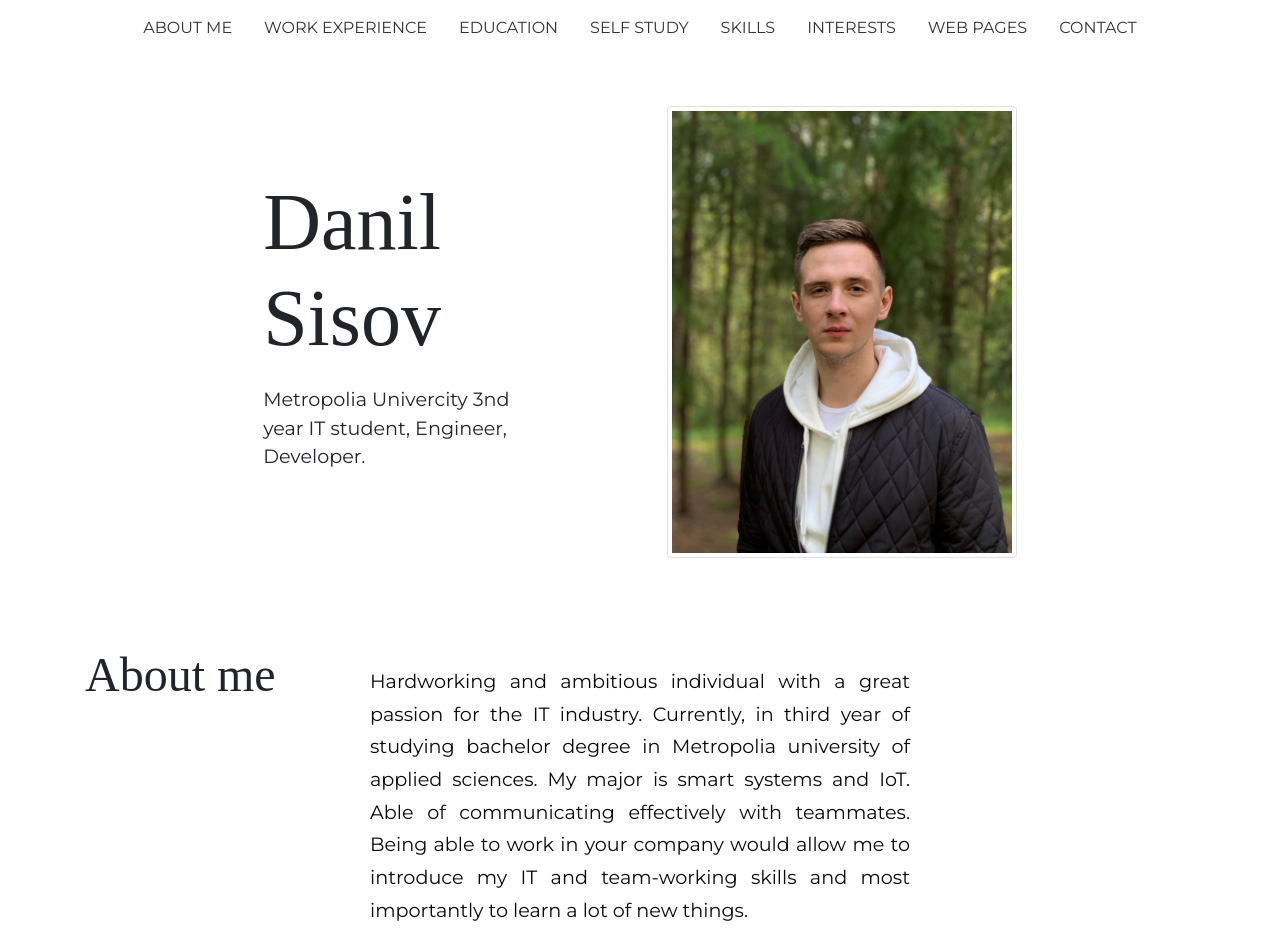
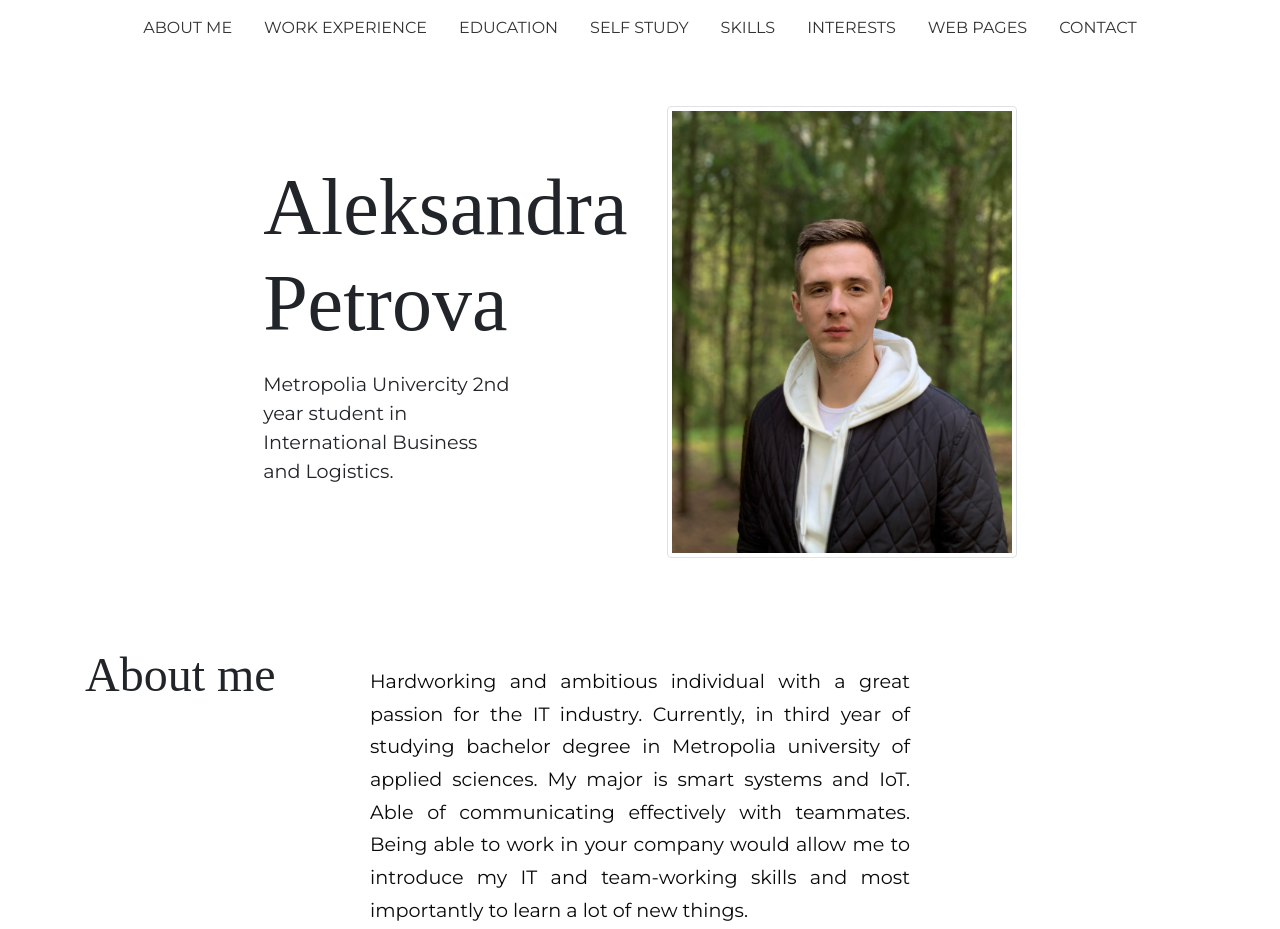
Before and after one commit to alekspe/Portfolio, a plain HTML site: page index.html in a window 1280 px wide. Shown: the top 929 px of the page. Drawn offline with nearby package versions, Linux system fonts and the light colour scheme; a web font is replaced by a local one.

Commit message:
Update index.html

```diff
--- a/index.html
+++ b/index.html
@@ -11,7 +11,7 @@
   <script defer src="bootstrap/js/bootstrap.min.js"></script>
   <script defer src="javascript/jquery-3.4.1.slim.min.js"></script>
   <script defer src="javasript/popper.min.js"></script>
-  <title>anil CV </title>
+  <title>Aleksandra Petrova </title>
   <link rel="icon" href="img/icon/d.png">
 </head>
 
@@ -41,8 +41,8 @@
       <div class="container">
         <div class="row justify-content-around pb-5 pt-5">
           <div class="col-md-3 my-auto">
-            <h1 class="big">Danil Sisov</h1>
-            <p id="about">Metropolia Univercity 3nd year IT student, Engineer, Developer.</p>
+            <h1 class="big">Aleksandra Petrova</h1>
+            <p id="about">Metropolia Univercity 2nd year student in International Business and Logistics.</p>
           </div>
           <div class="col-lg-4">
             <img src="img/danil.jpg" alt="danil" class="img-thumbnail">
```
